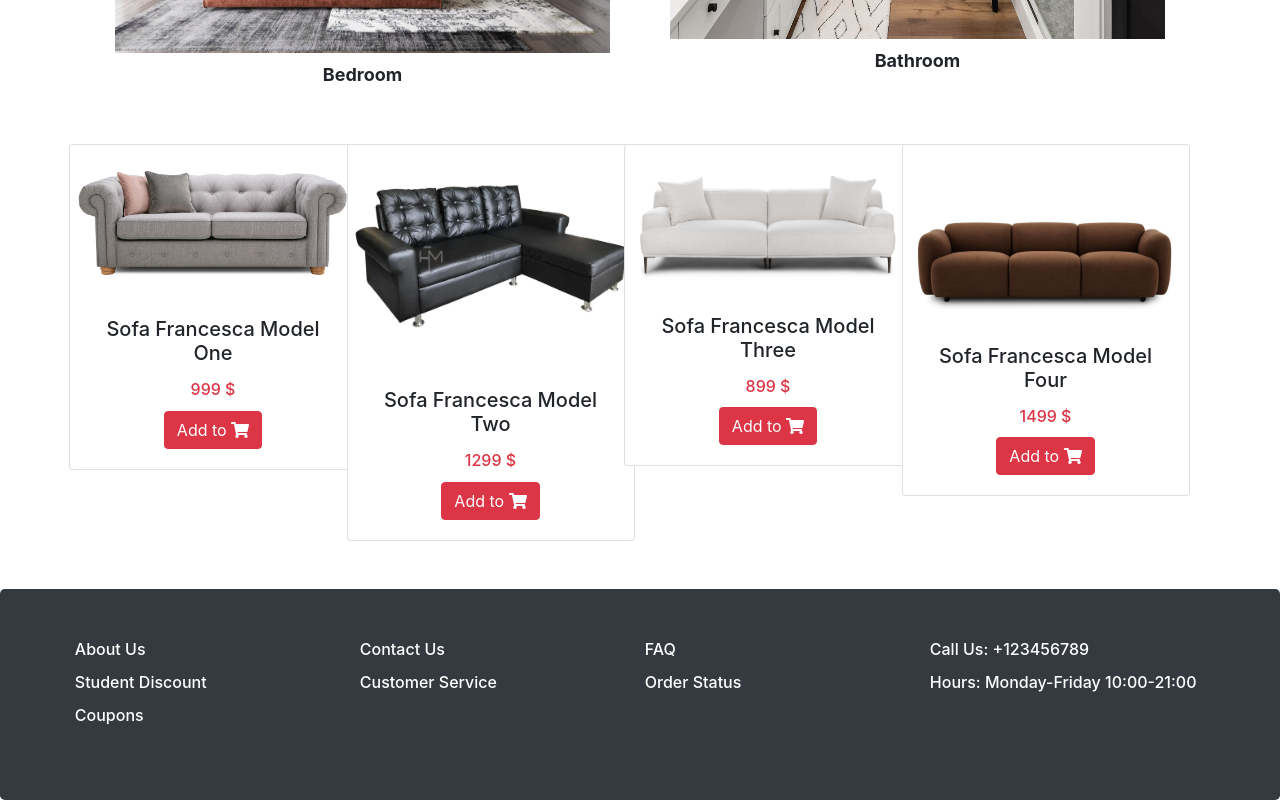
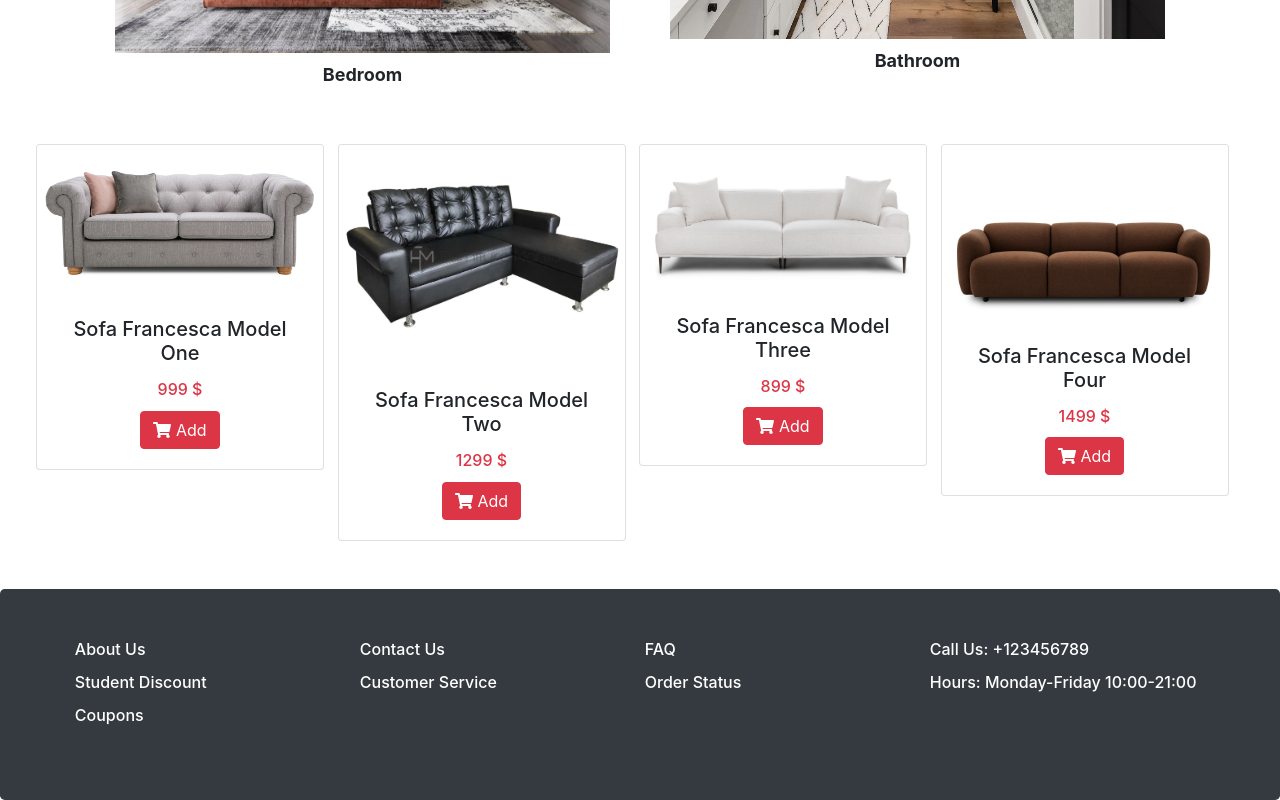
Before and after one commit to hooman734/e-commerce, a Next.js app: page / in a window 1280 px wide. Shown: the part 1612-2412 px from the top of the page. Built offline with nearby package versions, Linux system fonts and the light colour scheme.

Commit message:
debugged

```diff
--- a/components/HomePage/PromoCard.jsx
+++ b/components/HomePage/PromoCard.jsx
@@ -30,7 +30,7 @@
                         <Row className="justify-content-center">
                             <Col className="col-2">{''}</Col>
                             <Col className="col-auto">
-                                <Button className="px-auto" variant="danger">Add to <i className="fas fa-shopping-cart"></i></Button>
+                                <Button className="px-auto" variant="danger">{''}<i className="fas fa-shopping-cart"/> Add </Button>
                             </Col>
                             <Col className="col-2">{''}</Col>
                         </Row>
--- a/components/HomePage/PromoCards.jsx
+++ b/components/HomePage/PromoCards.jsx
@@ -5,7 +5,7 @@
     return (
         <>
             <Container className="mb-4">
-                <Row className="no-gutters">
+                <Row className="mx-sm-n5">
                     <Col className="mx-n3">
                         <PromoCardCP file={'sofa1.jpeg'} price={'999'} caption={'Sofa Francesca Model One'}/>
                     </Col>
```
